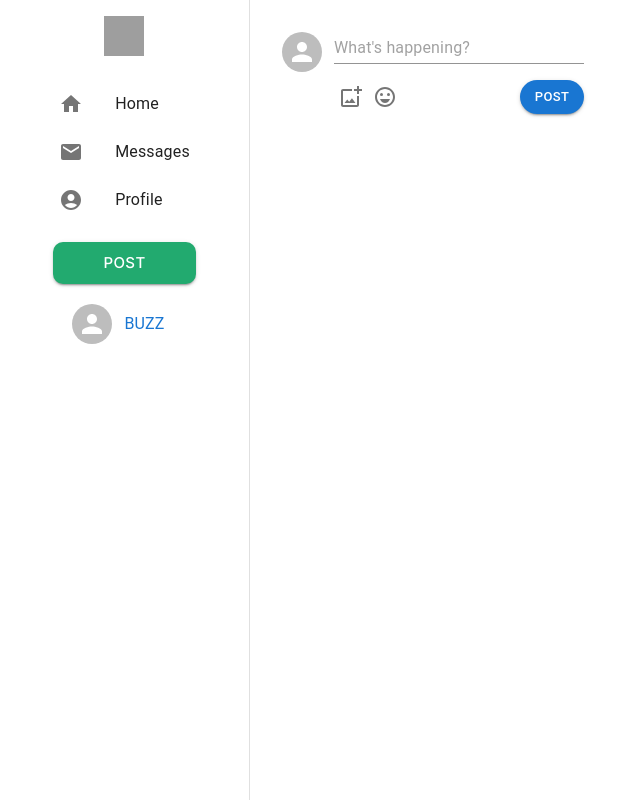
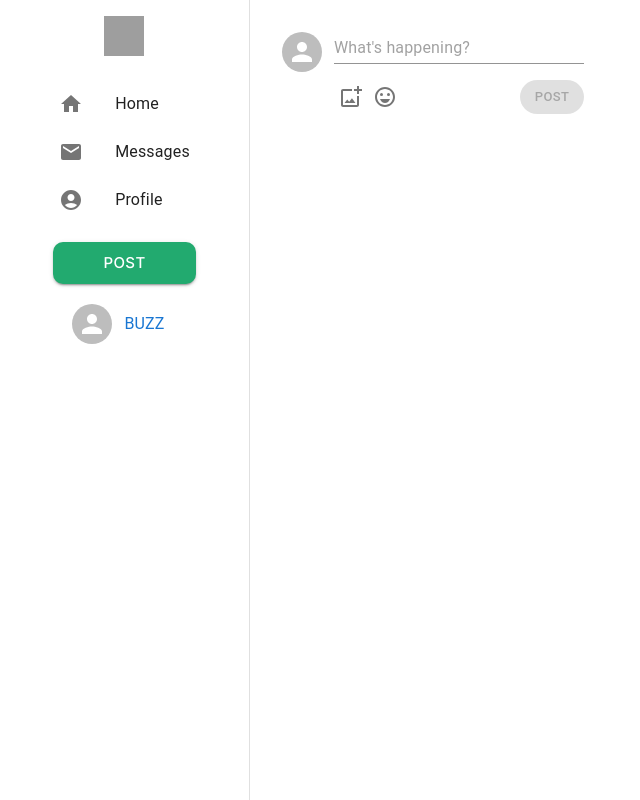
Before and after one commit to Project-Chirp/chirp-frontend, a React (Create React App) app: page /home in a window 1280 px wide. Shown: the whole page, without its empty margins (0-640 px from the left). Built offline with nearby package versions, Linux system fonts and the light colour scheme; grey boxes are pictures that could not be loaded.

Commit message:
Disable post button when there's no text

```diff
--- a/src/components/ComposePost.tsx
+++ b/src/components/ComposePost.tsx
@@ -66,6 +66,7 @@ const ComposePost = () => {
               </IconButton>
             </Stack>
             <Button
+              disabled={!postTextContent.trim()}
               size="small"
               sx={{ borderRadius: 10 }}
               type="submit"
```
